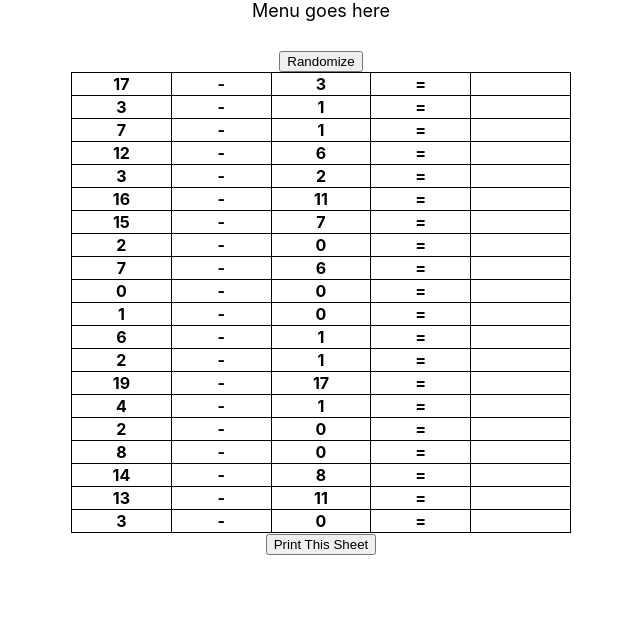
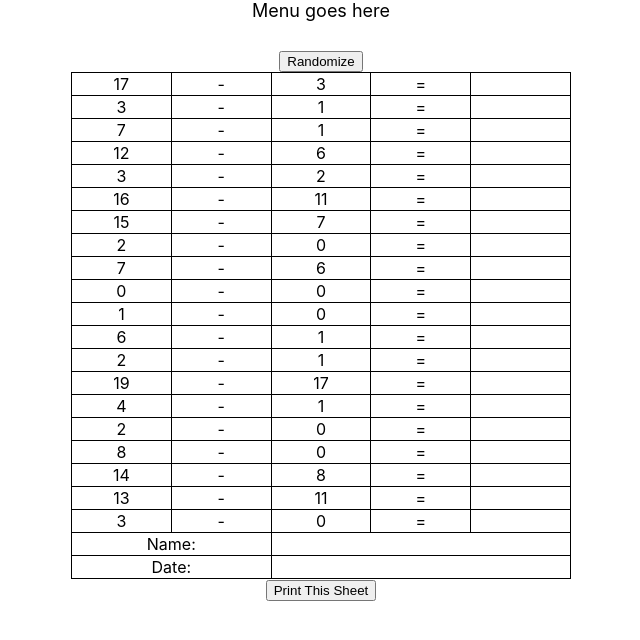
Before and after one commit to dkaksl/homework-printer, a React (Create React App) app: page / in a window 1280 px wide. Shown: the top 640 px of the page, without its empty margins (319-959 px from the left). Built offline with nearby package versions, Linux system fonts and the light colour scheme.

Commit message:
changed from th to td tags in table; added name and date rows

```diff
--- a/src/views/subtraction.js
+++ b/src/views/subtraction.js
@@ -31,15 +31,24 @@ export class Subtraction extends Component {
         <Printable>
           <div>
             <table>
+              {/* TODO: extract component */}
               {this.state.rows.map((row) => (
                 <tr>
-                  <th>{row.a}</th>
-                  <th>-</th>
-                  <th>{row.b}</th>
-                  <th>=</th>
-                  <th>&nbsp;</th>
+                  <td>{row.a}</td>
+                  <td>-</td>
+                  <td>{row.b}</td>
+                  <td>=</td>
+                  <td>&nbsp;</td>
                 </tr>
               ))}
+              <tr>
+                <td colSpan={2}>Name:</td>
+                <td colSpan={3}></td>
+              </tr>
+              <tr>
+                <td colSpan={2}>Date:</td>
+                <td colSpan={3}></td>
+              </tr>
             </table>
           </div>
         </Printable>
```
